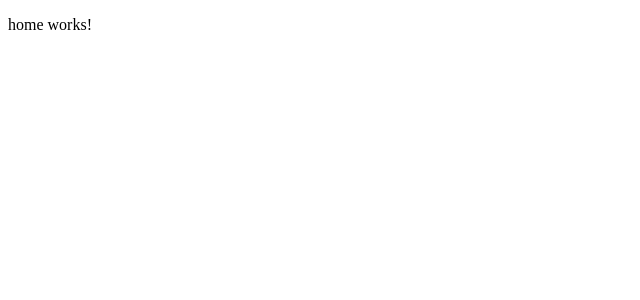
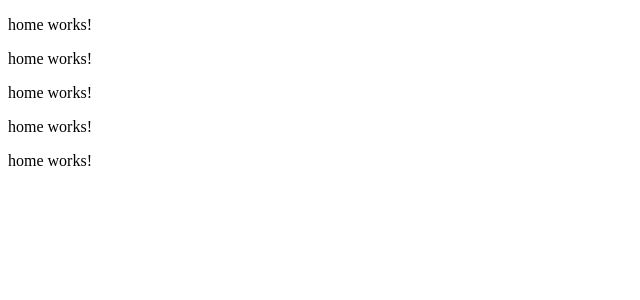
Before and after one commit to ahmadmofathi/Foosol-Mosahel, an Angular app: page /home in a window 1280 px wide. Shown: the top 300 px of the page, without its empty margins (0-640 px from the left). Built offline with nearby package versions, Linux system fonts and the light colour scheme.

Commit message:
test upload

```diff
--- a/src/app/components/home/home.component.html
+++ b/src/app/components/home/home.component.html
@@ -1 +1,6 @@
 <p>home works!</p>
+
+<p>home works!</p>
+<p>home works!</p>
+<p>home works!</p>
+<p>home works!</p>
```
